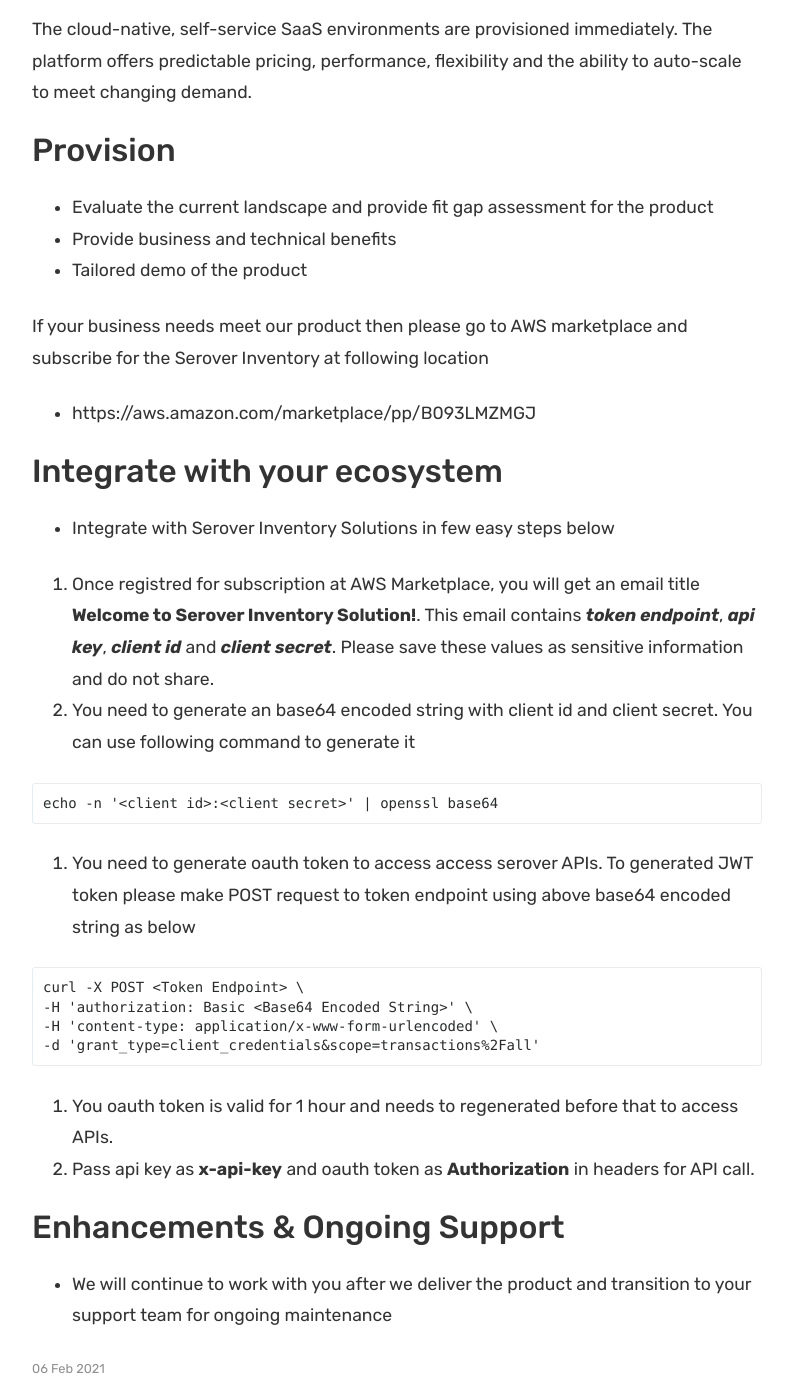
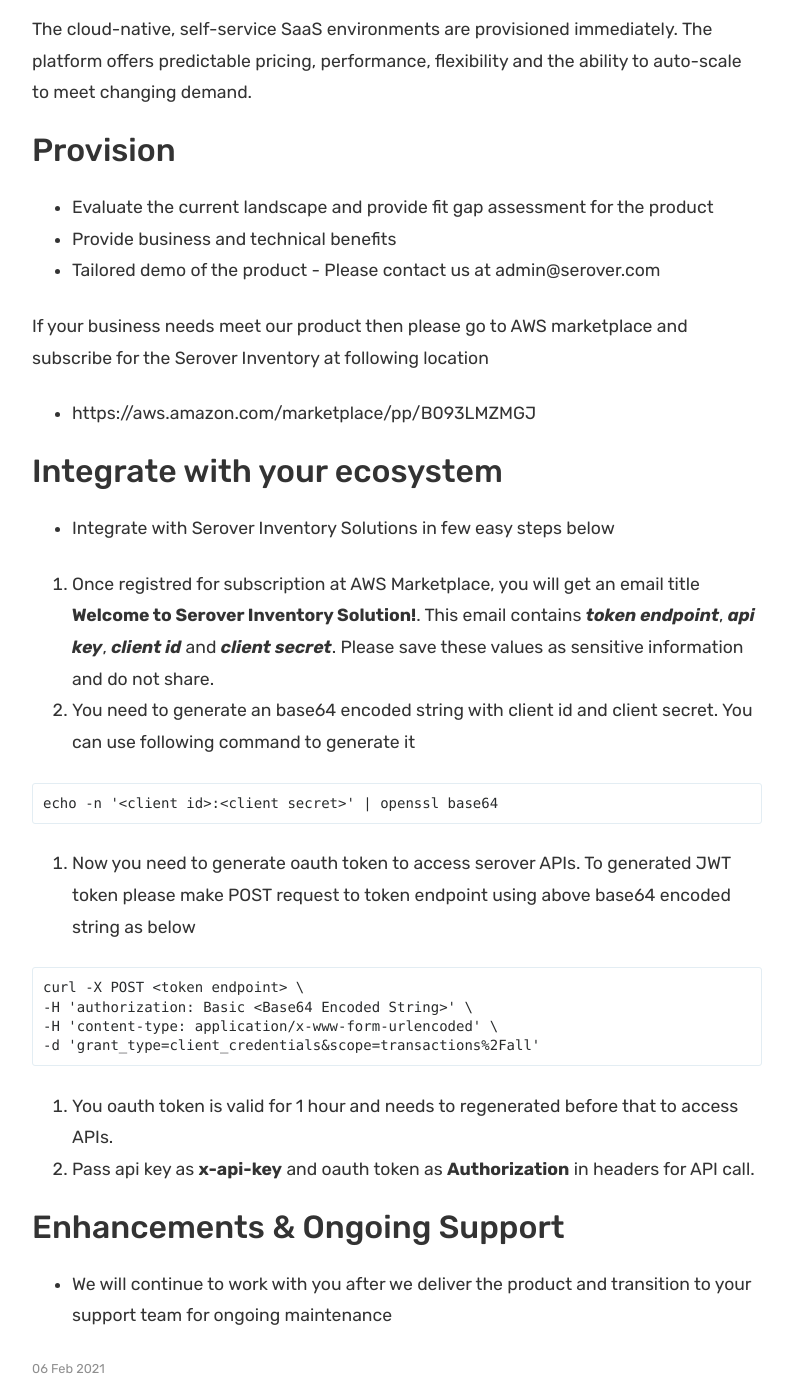
Before and after one commit to serover-cloud/web, a Jekyll site: the page built from _posts/2021-02-06-serover-scalable-inventory-get-started.md, in a window 1280 px wide and 1400 px high, scrolled down 1084 px. Shown: the whole window, without its empty margins (53-846 px from the left). Built offline with Jekyll 4.4.1, drawn with Linux system fonts in a browser that asks for light colours; comment, search, counter and statistics services are not loaded.

````diff
--- a/_includes/sidebar.html
+++ b/_includes/sidebar.html
@@ -16,7 +16,7 @@
              <ul style="list-none;">
 				<li><a target="blank" href="/product-overview/">Cloud native architecture</a></li>
 				<li><a target="blank" href="/product-overview/">Scales on Demand</a></li>
-				<li><a target="blank" href="https://dhadkara.github.io/serverless-inventory-apis/">Well-defined API's</a></li>
+				<li><a target="blank" href="https://serover-cloud.github.io/docs/">Well-defined API's</a></li>
 				<li><a target="blank" href="/product-overview/">Seamless Integration</a></li>
             </ul>
         </div>
--- a/_posts/2021-02-06-serover-scalable-inventory-get-started.md
+++ b/_posts/2021-02-06-serover-scalable-inventory-get-started.md
@@ -18,7 +18,7 @@ The cloud-native, self-service SaaS environments are provisioned immediately. Th
 ## Provision
 + Evaluate the current landscape and provide fit gap assessment for the product
 + Provide business and technical benefits
-+ Tailored demo of the product
++ Tailored demo of the product - Please contact us at admin@serover.com
 
 If your business needs meet our product then please go to AWS marketplace and subscribe for the Serover Inventory at following location
 - https://aws.amazon.com/marketplace/pp/B093LMZMGJ
@@ -33,10 +33,10 @@ If your business needs meet our product then please go to AWS marketplace and su
 ```
 echo -n '<client id>:<client secret>' | openssl base64
 ```
-3. You need to generate oauth token to access access serover APIs. To generated JWT token please make POST request to token endpoint using above base64 encoded string as below
+3. Now you need to generate oauth token to access serover APIs. To generated JWT token please make POST request to token endpoint using above base64 encoded string as below
 
 ```
-curl -X POST <Token Endpoint> \
+curl -X POST <token endpoint> \
 -H 'authorization: Basic <Base64 Encoded String>' \
 -H 'content-type: application/x-www-form-urlencoded' \
 -d 'grant_type=client_credentials&scope=transactions%2Fall'
````
Also changed, not shown: _posts/2021-02-06-serover-scalable-inventory-consolidate-inventory-across-channels.md (+12 -2 lines), _posts/2021-02-06-serover-scalable-inventory-platform.md (+1 -1 lines), _posts/2021-03-26-serover-is-now-on-aws-marketplace.md (+10 -1 lines).
